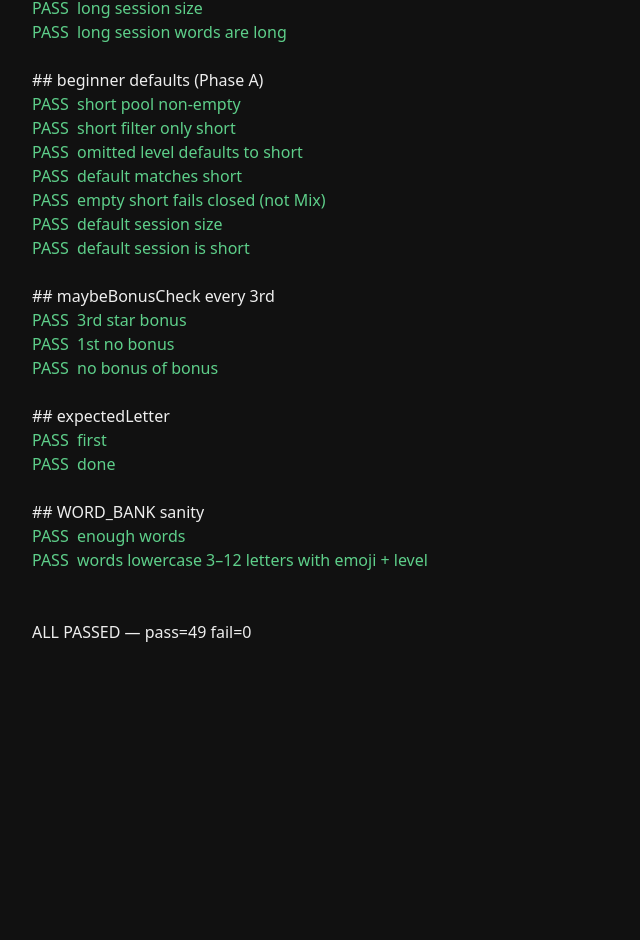
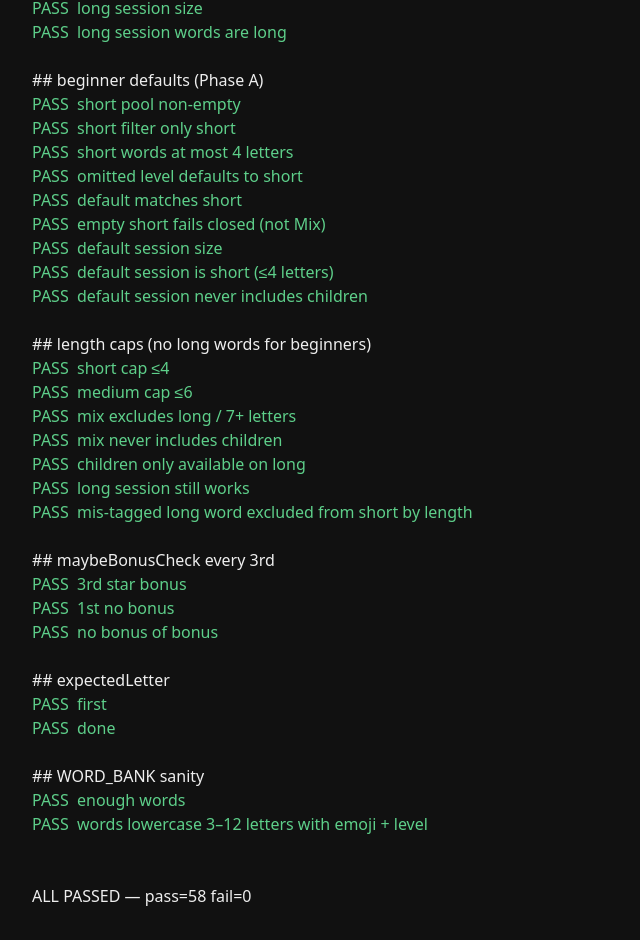
Before and after one commit to ngpestelos/spelling-star-garden, a plain HTML site: page public/test.html in a window 1280 px wide. Shown: the part 1250-2190 px from the top of the page, without its empty margins (0-640 px from the left). Before the commit the page ends 1926 px from the top, so only its background shows below. Drawn offline with Linux system fonts and the light colour scheme.

Commit message:
fix: keep beginners off long words like children
Hard length caps: short ≤4, medium ≤6. Mix is short+medium only (no
7+ letter long bank). Second one-shot Long→Short migration for devices
still on Long after Phase A. children remains available on Long only.

```diff
--- a/public/ssg-tests.js
+++ b/public/ssg-tests.js
@@ -175,6 +175,12 @@
         }),
         "short filter only short"
       );
+      assert(
+        short.every(function (e) {
+          return e.word.length <= 4;
+        }),
+        "short words at most 4 letters"
+      );
       const omitted = SSG.filterBankByLevel();
       assert(
         omitted.every(function (e) {
@@ -190,9 +196,63 @@
       assert(defaultSession.length === 3, "default session size");
       assert(
         defaultSession.every(function (w) {
-          return w.level === "short";
+          return w.level === "short" && w.word.length <= 4;
         }),
-        "default session is short"
+        "default session is short (≤4 letters)"
+      );
+      assert(
+        !defaultSession.some(function (w) {
+          return w.word === "children";
+        }),
+        "default session never includes children"
+      );
+    });
+
+    suite("length caps (no long words for beginners)", function () {
+      const short = SSG.filterBankByLevel("short");
+      const medium = SSG.filterBankByLevel("medium");
+      const mix = SSG.filterBankByLevel("mix");
+      const long = SSG.filterBankByLevel("long");
+      assert(
+        short.every(function (e) {
+          return e.word.length <= 4;
+        }),
+        "short cap ≤4"
+      );
+      assert(
+        medium.every(function (e) {
+          return e.word.length <= 6;
+        }),
+        "medium cap ≤6"
+      );
+      assert(
+        mix.every(function (e) {
+          return e.word.length <= 6 && e.level !== "long";
+        }),
+        "mix excludes long / 7+ letters"
+      );
+      assert(
+        !mix.some(function (e) {
+          return e.word === "children";
+        }),
+        "mix never includes children"
+      );
+      assert(
+        long.some(function (e) {
+          return e.word === "children";
+        }),
+        "children only available on long"
+      );
+      const longSession = SSG.pickSessionWords(5, SSG.WORD_BANK, null, "long");
+      assert(longSession.length === 5, "long session still works");
+      const misTag = [
+        { word: "children", emoji: "🧒", level: "short" },
+        { word: "cat", emoji: "🐱", level: "short" },
+      ];
+      const capped = SSG.filterBankByLevel("short", misTag);
+      assert(
+        capped.length === 1 && capped[0].word === "cat",
+        "mis-tagged long word excluded from short by length"
       );
     });
 
--- a/public/words.js
+++ b/public/words.js
@@ -7,11 +7,13 @@
 
   /**
    * level:
-   *   short  — 3–4 letters (CVC / simple) — beginner default
-   *   medium — 5–6 letters
-   *   long   — 6–10 letters (multi-syllable targets like "teacher")
+   *   short  — 3–4 letters (CVC / simple) — beginner default; hard max 4
+   *   medium — 5–6 letters; hard max 6
+   *   long   — multi-syllable (teacher, children, …); not for beginners
+   *   mix    — short + medium only (never long / 7+ letter words)
    * Default level when omitted: short (beginner confidence).
    */
+  const LEVEL_MAX_LEN = { short: 4, medium: 6 };
   const WORD_BANK = [
     // short
     { word: "cat", emoji: "🐱", level: "short" },
@@ -92,16 +94,36 @@
   function filterBankByLevel(level, bank) {
     const source = bank || WORD_BANK;
     const lv = level || "short";
+
+    function withinCap(entry, maxLen) {
+      if (!entry || !entry.word) return false;
+      return entry.word.length <= maxLen;
+    }
+
     if (lv === "mix") {
-      return source.slice();
-    }
-    if (lv === "short" || lv === "medium" || lv === "long") {
-      /* Fail closed: empty level pool stays empty (never silently Mix). */
+      /* Short + medium only — never 7+ letter long words (e.g. children). */
       return source.filter(function (e) {
-        return e.level === lv;
+        return (
+          (e.level === "short" && withinCap(e, LEVEL_MAX_LEN.short)) ||
+          (e.level === "medium" && withinCap(e, LEVEL_MAX_LEN.medium))
+        );
       });
     }
-    return source.slice();
+    if (lv === "short" || lv === "medium") {
+      const maxLen = LEVEL_MAX_LEN[lv];
+      return source.filter(function (e) {
+        return e.level === lv && withinCap(e, maxLen);
+      });
+    }
+    if (lv === "long") {
+      return source.filter(function (e) {
+        return e.level === "long";
+      });
+    }
+    /* Unknown level → beginner short (fail safe). */
+    return source.filter(function (e) {
+      return e.level === "short" && withinCap(e, LEVEL_MAX_LEN.short);
+    });
   }
 
   /** Fisher–Yates; does not mutate input. */
```
Also changed, not shown: public/app.js (+27 -2 lines), public/index.html (+1 -1 lines), 1 other file.
